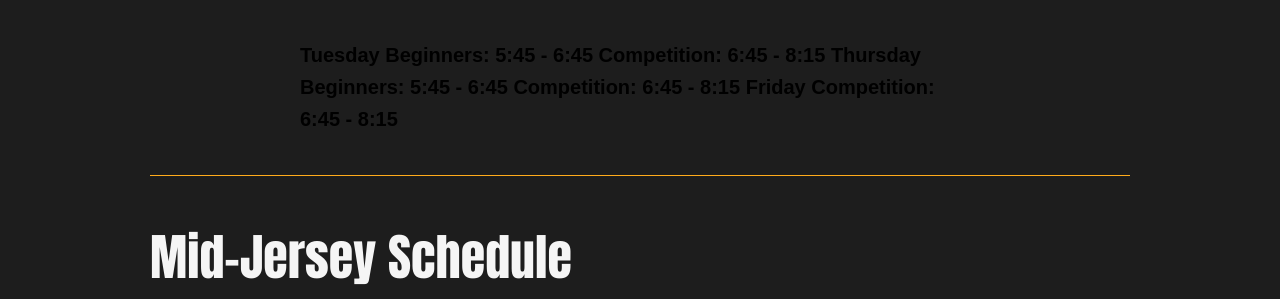
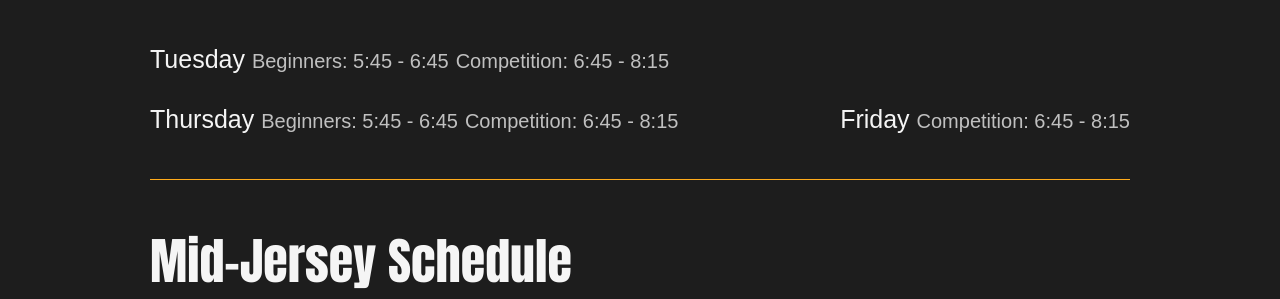
Before and after one commit to evalinaguzikowski/monroejuniorfalconswrestling, a plain HTML site: page schedule.html in a window 1280 px wide. Shown: the part 501-800 px from the top of the page. Drawn offline with Linux system fonts and the light colour scheme.

Commit message:
Refactor practice schedule layout in schedule.html

```diff
--- a/schedule.html
+++ b/schedule.html
@@ -39,18 +39,26 @@
         Practice Schedule
     </h2>
 
-    <h3 class="site-body">
-        Tuesday
-        Beginners: 5:45 - 6:45
-        Competition: 6:45 - 8:15
+    <section class="contact-row">
 
-        Thursday
-        Beginners: 5:45 - 6:45
-        Competition: 6:45 - 8:15
+        <div class="contact-name">
+            Tuesday
+            <span class="body-text">Beginners: 5:45 - 6:45</span>
+            <span class="body-text">Competition: 6:45 - 8:15</span>
+        </div>
 
-        Friday
-        Competition: 6:45 - 8:15
-    </h3>
+        <div class="contact-name">
+            Thursday
+            <span class="body-text">Beginners: 5:45 - 6:45</span>
+            <span class="body-text">Competition: 6:45 - 8:15</span>
+        </div>
+
+        <div class="contact-name">
+            Friday
+            <span class="body-text">Competition: 6:45 - 8:15</span>
+        </div>
+
+    </section>
 
     <div class="divider">
         <div class="divider-line"></div>
```
